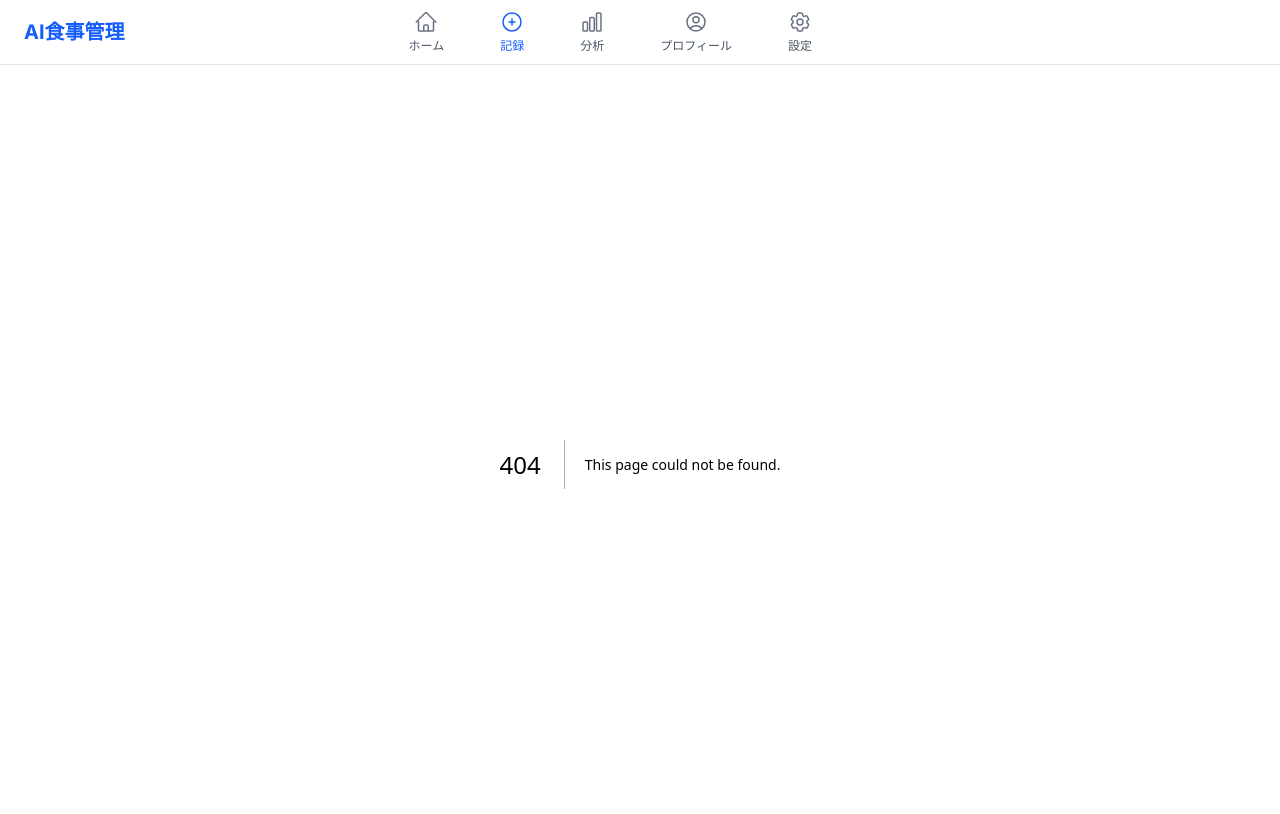
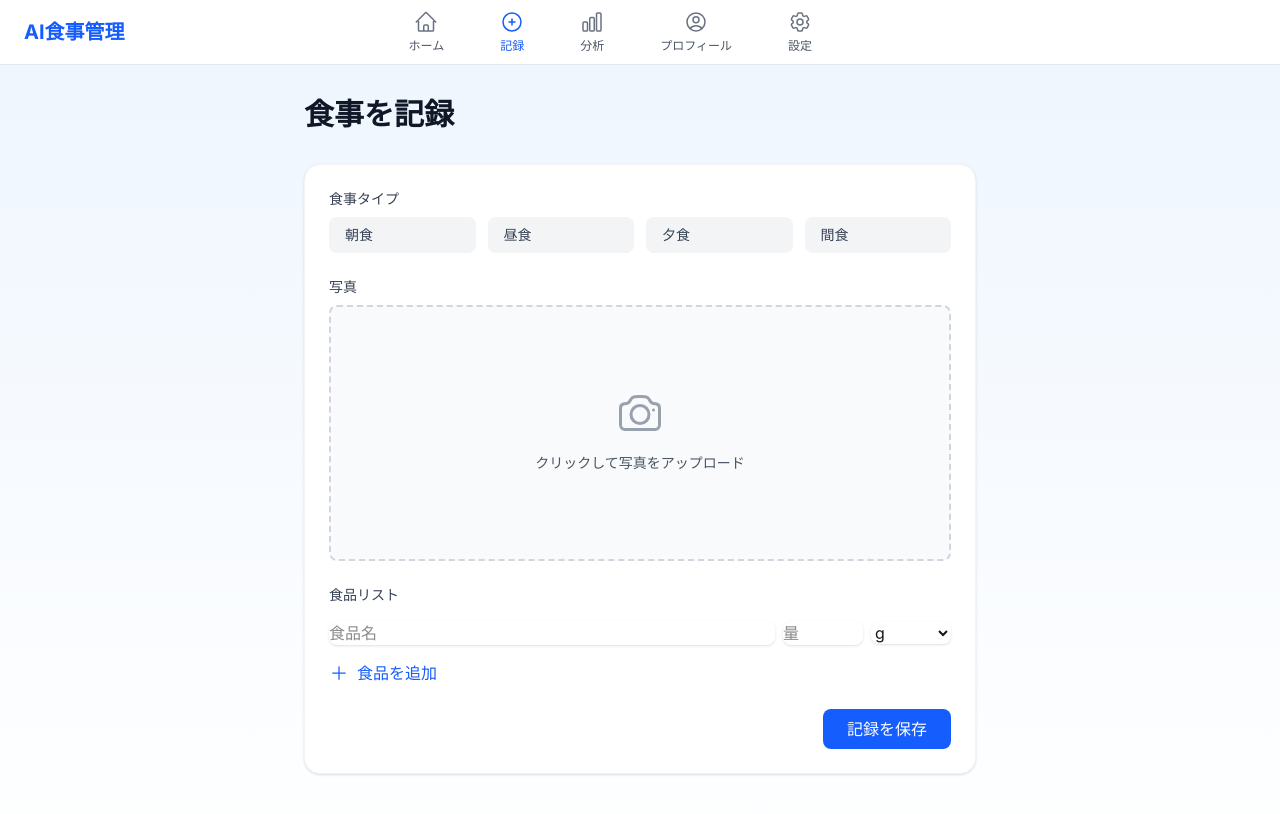
Before and after one commit to YamAtsu16/ai-meal-coach, a Next.js app: page /record in a window 1280 px wide. Before the commit this address had no page. Shown: the top 814 px of the page. Built offline with nearby package versions, Linux system fonts and the light colour scheme.

Commit message:
記録画面の初期UI構築

```diff
--- a/package.json
+++ b/package.json
@@ -10,10 +10,13 @@
   },
   "dependencies": {
     "@heroicons/react": "^2.2.0",
+    "@hookform/resolvers": "^4.1.3",
     "next": "15.2.3",
     "react": "^19.0.0",
     "react-dom": "^19.0.0",
-    "recharts": "^2.15.1"
+    "react-hook-form": "^7.54.2",
+    "recharts": "^2.15.1",
+    "zod": "^3.24.2"
   },
   "devDependencies": {
     "@eslint/eslintrc": "^3",
--- /dev/null
+++ b/src/app/components/MealRecordForm.tsx
@@ -0,0 +1,221 @@
+'use client';
+
+import { useState } from 'react';
+import { useForm, useFieldArray } from 'react-hook-form';
+import { zodResolver } from '@hookform/resolvers/zod';
+import { z } from 'zod';
+import { CameraIcon, PlusIcon } from '@heroicons/react/24/outline';
+
+const MEAL_TYPES = [
+  { id: 'breakfast', label: '朝食' },
+  { id: 'lunch', label: '昼食' },
+  { id: 'dinner', label: '夕食' },
+  { id: 'snack', label: '間食' },
+] as const;
+
+// バリデーションスキーマ
+const mealRecordSchema = z.object({
+  mealType: z.enum(['breakfast', 'lunch', 'dinner', 'snack'], {
+    required_error: '食事タイプを選択してください',
+  }),
+  foodItems: z.array(
+    z.object({
+      name: z.string().min(1, '食品名を入力してください'),
+      quantity: z.string().min(1, '量を入力してください'),
+      unit: z.enum(['g', 'ml', '個', '杯'], {
+        required_error: '単位を選択してください',
+      }),
+    })
+  ).min(1, '少なくとも1つの食品を入力してください'),
+});
+
+type MealRecordSchema = z.infer<typeof mealRecordSchema>;
+
+export function MealRecordForm() {
+  const [photo, setPhoto] = useState<File | null>(null);
+  const [photoPreview, setPhotoPreview] = useState<string | null>(null);
+
+  const {
+    register,
+    control,
+    handleSubmit,
+    formState: { errors },
+    watch,
+  } = useForm<MealRecordSchema>({
+    resolver: zodResolver(mealRecordSchema),
+    defaultValues: {
+      mealType: undefined,
+      foodItems: [{ name: '', quantity: '', unit: 'g' }],
+    },
+  });
+
+  const { fields, append, remove } = useFieldArray({
+    control,
+    name: 'foodItems',
+  });
+
+  const handlePhotoChange = (e: React.ChangeEvent<HTMLInputElement>) => {
+    if (e.target.files && e.target.files[0]) {
+      const file = e.target.files[0];
+      setPhoto(file);
+      setPhotoPreview(URL.createObjectURL(file));
+    }
+  };
+
+  const onSubmit = async (data: MealRecordSchema) => {
+    // TODO: APIとの連携を実装
+    console.log({ ...data, photo });
+  };
+
+  const selectedMealType = watch('mealType');
+
+  return (
+    <form onSubmit={handleSubmit(onSubmit)} className="space-y-6">
+      {/* 食事タイプの選択 */}
+      <div className="space-y-2">
+        <label className="block text-sm font-medium text-gray-700">
+          食事タイプ
+        </label>
+        <div className="grid grid-cols-2 sm:grid-cols-4 gap-3">
+          {MEAL_TYPES.map(({ id, label }) => (
+            <label
+              key={id}
+              className={`relative px-4 py-2 rounded-lg text-sm font-medium transition-colors cursor-pointer
+                ${selectedMealType === id
+                  ? 'bg-blue-600 text-white'
+                  : 'bg-gray-100 text-gray-700 hover:bg-gray-200'
+                }`}
+            >
+              <input
+                type="radio"
+                {...register('mealType')}
+                value={id}
+                className="sr-only"
+              />
+              {label}
+            </label>
+          ))}
+        </div>
+        {errors.mealType && (
+          <p className="text-sm text-red-600 mt-1">{errors.mealType.message}</p>
+        )}
+      </div>
+
+      {/* 写真アップロード */}
+      <div className="space-y-2">
+        <label className="block text-sm font-medium text-gray-700">
+          写真
+        </label>
+        <div className="flex items-center justify-center w-full">
+          <label className="relative flex flex-col items-center justify-center w-full h-64 border-2 border-gray-300 border-dashed rounded-lg cursor-pointer bg-gray-50 hover:bg-gray-100">
+            <div className="flex flex-col items-center justify-center pt-5 pb-6">
+              {photoPreview ? (
+                <img
+                  src={photoPreview}
+                  alt="Preview"
+                  className="w-full h-full object-cover rounded-lg"
+                />
+              ) : (
+                <>
+                  <CameraIcon className="w-12 h-12 text-gray-400 mb-4" />
+                  <p className="text-sm text-gray-600">
+                    クリックして写真をアップロード
+                  </p>
+                </>
+              )}
+            </div>
+            <input
+              type="file"
+              className="hidden"
+              accept="image/*"
+              onChange={handlePhotoChange}
+            />
+          </label>
+        </div>
+      </div>
+
+      {/* 食品リスト */}
+      <div className="space-y-4">
+        <label className="block text-sm font-medium text-gray-700">
+          食品リスト
+        </label>
+        {fields.map((field, index) => (
+          <div key={field.id} className="flex gap-2">
+            <div className="flex-1">
+              <input
+                type="text"
+                placeholder="食品名"
+                {...register(`foodItems.${index}.name`)}
+                className="w-full rounded-lg border-gray-300 shadow-sm focus:border-blue-500 focus:ring-blue-500"
+              />
+              {errors.foodItems?.[index]?.name && (
+                <p className="text-sm text-red-600 mt-1">
+                  {errors.foodItems[index]?.name?.message}
+                </p>
+              )}
+            </div>
+            <div className="w-20">
+              <input
+                type="text"
+                placeholder="量"
+                {...register(`foodItems.${index}.quantity`)}
+                className="w-full rounded-lg border-gray-300 shadow-sm focus:border-blue-500 focus:ring-blue-500"
+              />
+              {errors.foodItems?.[index]?.quantity && (
+                <p className="text-sm text-red-600 mt-1">
+                  {errors.foodItems[index]?.quantity?.message}
+                </p>
+              )}
+            </div>
+            <div className="w-20">
+              <select
+                {...register(`foodItems.${index}.unit`)}
+                className="w-full rounded-lg border-gray-300 shadow-sm focus:border-blue-500 focus:ring-blue-500"
+              >
+                <option value="g">g</option>
+                <option value="ml">ml</option>
+                <option value="個">個</option>
+                <option value="杯">杯</option>
+              </select>
+              {errors.foodItems?.[index]?.unit && (
+                <p className="text-sm text-red-600 mt-1">
+                  {errors.foodItems[index]?.unit?.message}
+                </p>
+              )}
+            </div>
+            {fields.length > 1 && (
+              <button
+                type="button"
+                onClick={() => remove(index)}
+                className="p-2 text-red-600 hover:text-red-700"
+              >
+                ×
+              </button>
+            )}
+          </div>
+        ))}
+        <button
+          type="button"
+          onClick={() => append({ name: '', quantity: '', unit: 'g' })}
+          className="flex items-center gap-2 text-blue-600 hover:text-blue-700"
+        >
+          <PlusIcon className="w-5 h-5" />
+          <span>食品を追加</span>
+        </button>
+        {errors.foodItems && !Array.isArray(errors.foodItems) && (
+          <p className="text-sm text-red-600 mt-1">{errors.foodItems.message}</p>
+        )}
+      </div>
+
+      {/* 送信ボタン */}
+      <div className="flex justify-end">
+        <button
+          type="submit"
+          className="bg-blue-600 text-white px-6 py-2 rounded-lg hover:bg-blue-700 transition-colors"
+        >
+          記録を保存
+        </button>
+      </div>
+    </form>
+  );
+}
--- /dev/null
+++ b/src/app/record/page.tsx
@@ -0,0 +1,18 @@
+import { MealRecordForm } from '../components/MealRecordForm';
+
+export default function RecordPage() {
+  return (
+    <div className="min-h-screen bg-gradient-to-b from-blue-50 to-white">
+      <main className="container mx-auto px-4 py-8">
+        <div className="max-w-2xl mx-auto">
+          <h1 className="text-3xl font-bold text-gray-900 mb-8">
+            食事を記録
+          </h1>
+          <div className="bg-white p-6 rounded-2xl shadow-sm border border-gray-100">
+            <MealRecordForm />
+          </div>
+        </div>
+      </main>
+    </div>
+  );
+}
```
Also changed, not shown: 1 other file (tests, documents, lock files or other folders).
